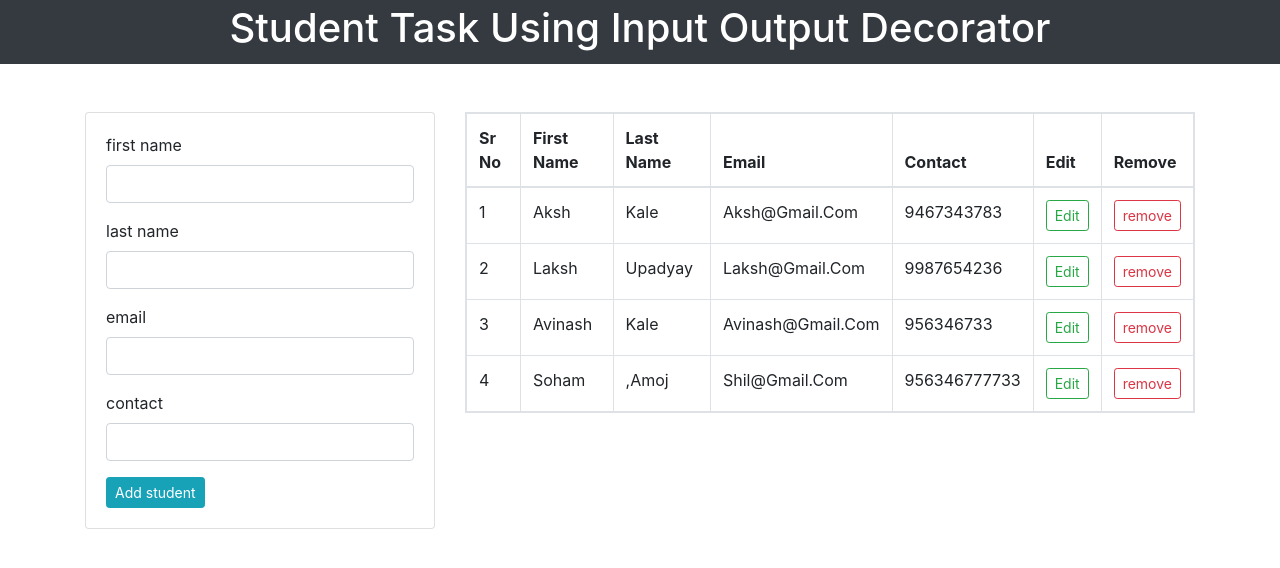
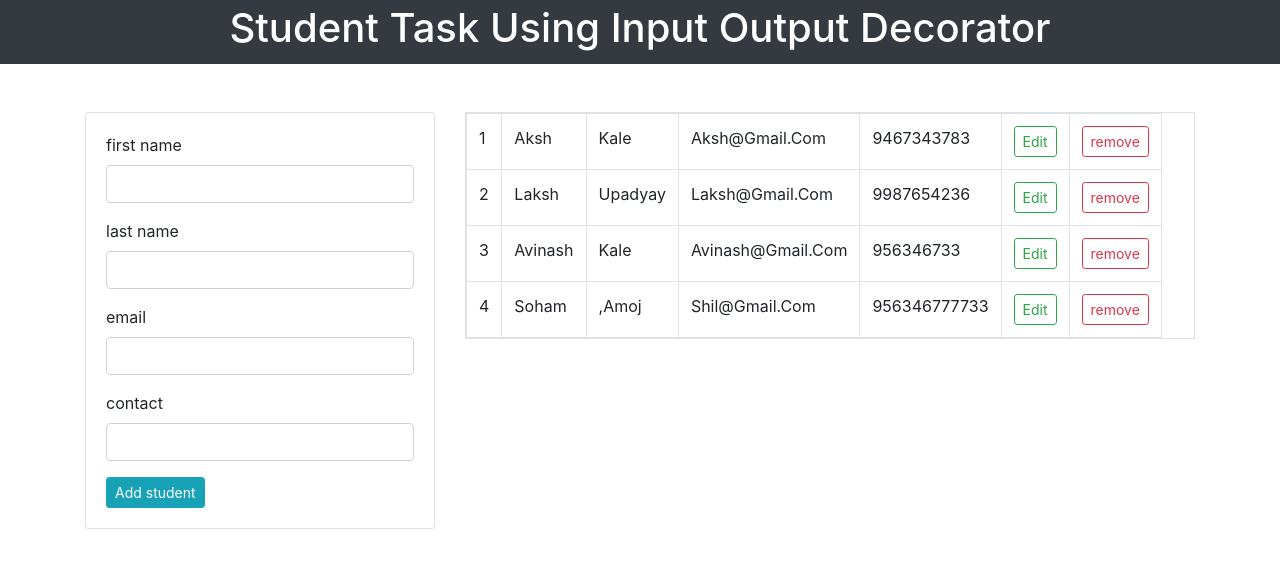
Before and after one commit to akashbalajikale/IO-stdtask, an Angular app: page / in a window 1280 px wide. Shown: the top 568 px of the page. Built offline with nearby package versions, Linux system fonts and the light colour scheme.

Commit message:
first commit

```diff
--- a/src/app/shared/components/std-table/std-table.component.html
+++ b/src/app/shared/components/std-table/std-table.component.html
@@ -1,6 +1,6 @@
  <table class="table table-bordered table-responsive text-capitalize" *ngIf="getDataparent.length > 0; else noData">
     <thead>
-        <tr>
+        <!-- <tr>
             <th>sr no</th>
             <th>first name</th>
             <th>last name</th>
@@ -8,7 +8,7 @@
             <th>contact</th>
             <th>Edit</th>
             <th>remove</th>
-        </tr>
+        </tr> -->
     </thead>
     <tbody>
         <tr *ngFor="let std of getDataparent; let i = index">
--- a/src/app/shared/components/std-table/std-table.component.ts
+++ b/src/app/shared/components/std-table/std-table.component.ts
@@ -18,11 +18,11 @@ export class StdTableComponent implements OnInit {
   ngOnInit(): void {
   }
 
-  onEdit(std: istd){
-    this.emitstdobj.emit(std)
-    console.log(std);
+  // onEdit(std: istd){
+  //   this.emitstdobj.emit(std)
+  //   console.log(std);
 
-  }
+  // }
 
   onRemove(stdId: string){
     this.emitDeletstd.emit(stdId)
```
